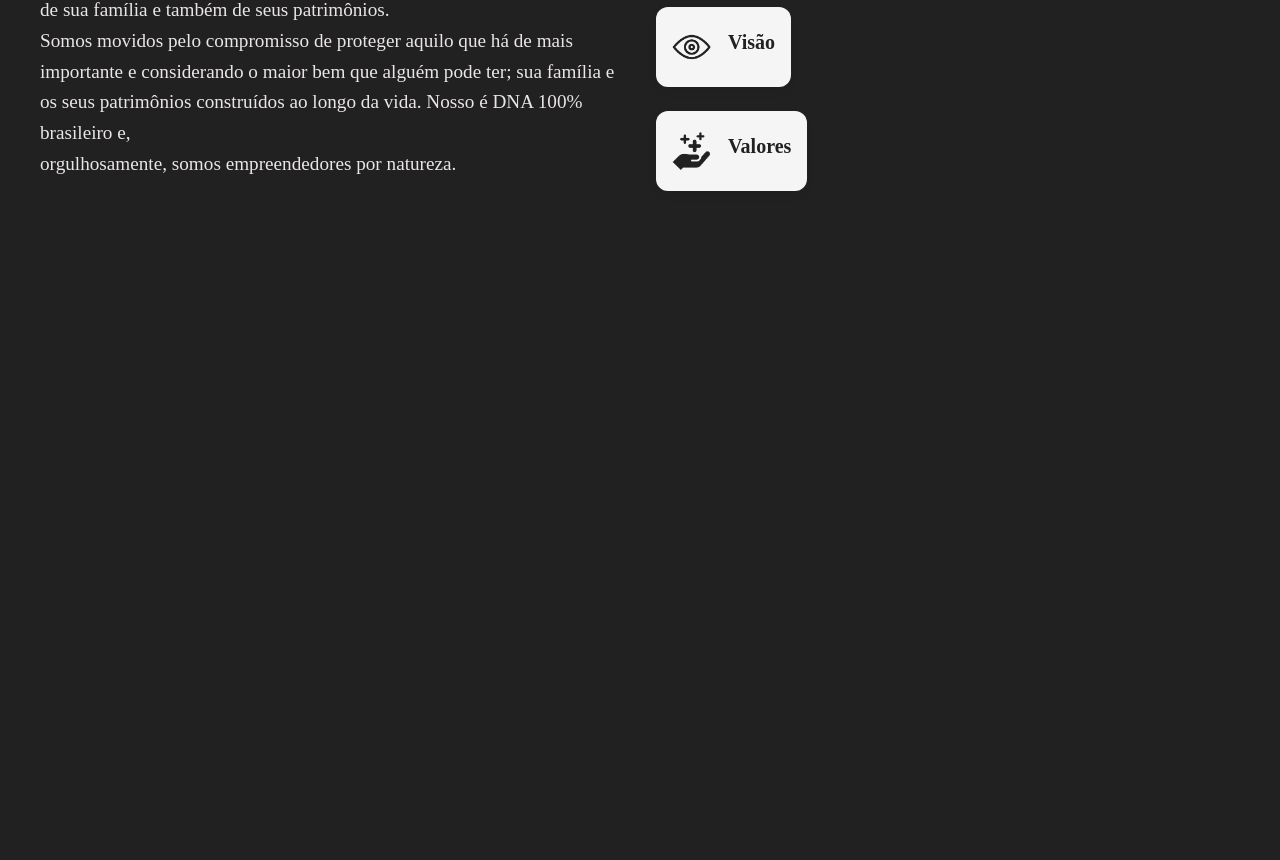
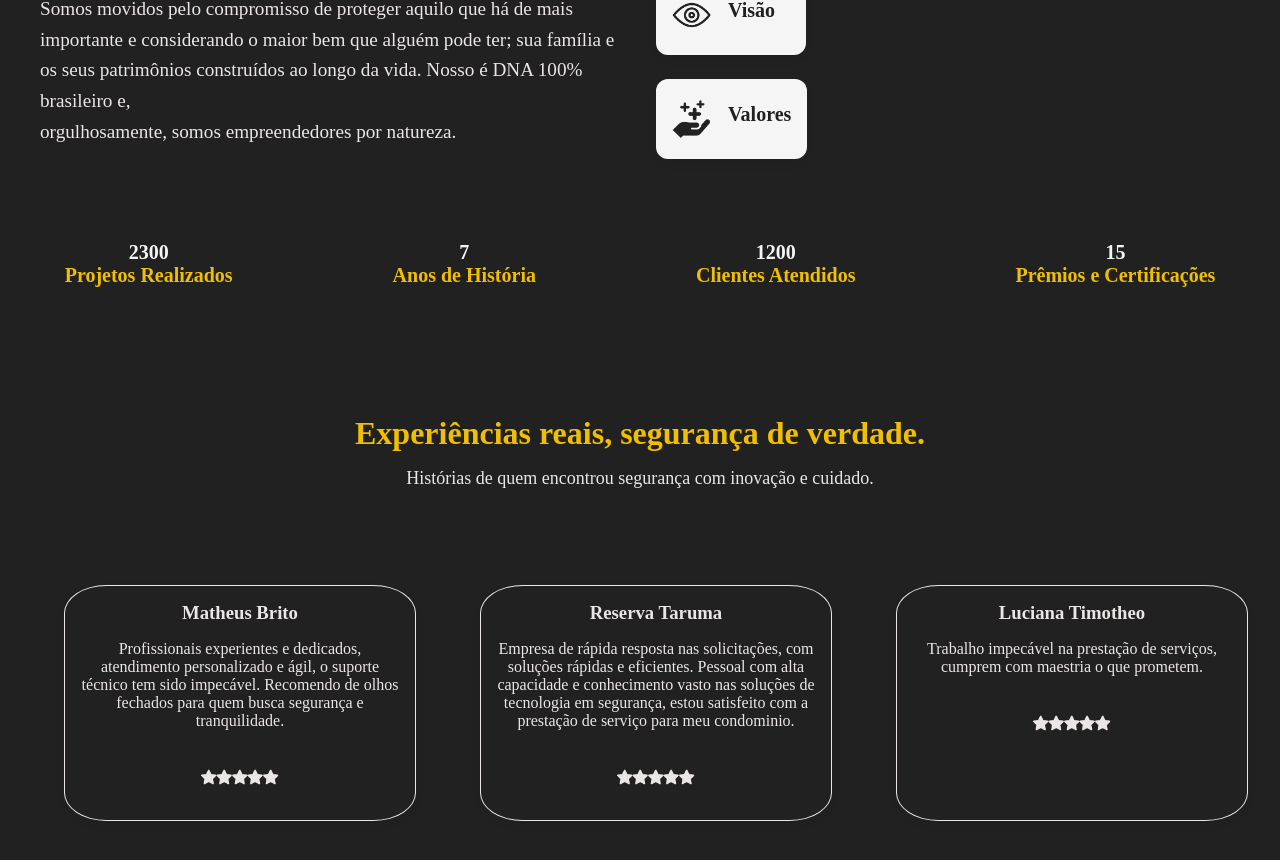
Before and after one commit to ultrapistol/JRM, a React (Vite) app: page / in a window 1280 px wide. Shown: the part 1718-2578 px from the top of the page. Before the commit the page ends 1941 px from the top, so only its background shows below. Built offline with nearby package versions, Linux system fonts and the light colour scheme.

Commit message:
Finalização de tela sobre e criação de tela clientes

```diff
--- a/src/App.jsx
+++ b/src/App.jsx
@@ -3,6 +3,7 @@ import Navbar from './components/NavBar/navbar';
 import Intro from './components/Intro/intro';
 import Servicos from './components/Serviços/servicos';
 import Sobre from './components/Sobre/sobre';
+import Clientes from './components/Clientes/clientes';
 
 
 
@@ -14,7 +15,8 @@ function App() {
             <Navbar/>
             <Intro/>
             <Servicos/>
-            <Sobre />
+            <Sobre/>
+            <Clientes/>
       </div>
 
     </>
--- /dev/null
+++ b/src/components/Clientes/clientes.css
@@ -0,0 +1,55 @@
+.clientes {
+  display: flex;
+  flex-direction: column;
+  align-items: center;
+}
+
+.ClientesTitle{
+    color: #F0BF03;
+}
+
+.ClientesSubtitle{
+    padding: 1rem;
+    font-size: 18px;
+}
+
+.ClientesCards{
+    width: 100%;
+    display: flex;
+    margin: 2rem;
+    padding-left: 2rem;
+}
+
+.ClienteContent{
+    width: 40%;
+    margin: 3rem 2rem;
+    text-align: center;
+    display: flex;
+    flex-direction: column;
+    border-color: #f5f5f5;
+    border-radius: 12%;
+    border: 1.5px solid;
+    box-shadow: 0 4px 10px rgba(0, 0, 0, 0.05);
+    transition: transform 0.3s ease;
+}
+
+.ClienteContent:hover{
+    transform: scale(1.05);
+}
+
+.NomeCliente{
+    padding: 1rem;
+}
+
+.CommentCliente{
+    padding: 0 1rem;
+}
+
+.estrelas{
+    height: 5rem;
+    width: 5rem;
+    margin-top: 0.6rem;
+    display: flex;
+    align-self:center;
+
+}
--- /dev/null
+++ b/src/components/Clientes/clientes.jsx
@@ -0,0 +1,41 @@
+import React from 'react';
+import './clientes.css';
+import estrelas from '../../assets/estrelas.png';
+
+
+const Clientes = () => {
+  return (
+    <div className="clientes">
+        <h1 className="ClientesTitle">Experiências reais, segurança de verdade.</h1>
+        <span className="ClientesSubtitle">Histórias de quem encontrou segurança com inovação e cuidado.</span>
+
+        <div className="ClientesCards">
+
+            <div className="ClienteContent">
+                <h3 className="NomeCliente">Matheus Brito</h3>
+                <span className="CommentCliente">Profissionais experientes e dedicados, atendimento personalizado e ágil, o suporte técnico tem sido impecável.
+                 Recomendo de olhos fechados para quem busca segurança e tranquilidade.</span>
+                <img src={estrelas} alt="Cinco estrelas" className="estrelas"/>
+            </div>
+
+        <div className="ClienteContent">
+            <h3 className="NomeCliente">Reserva Taruma</h3>
+            <span className="CommentCliente">Empresa de rápida resposta nas solicitações, com soluções rápidas e eficientes. Pessoal com alta capacidade e conhecimento
+                 vasto nas soluções de tecnologia em segurança, estou satisfeito com a prestação de serviço para meu condominio.</span>
+            <img src={estrelas} alt="Cinco estrelas" className="estrelas"/>
+        </div>
+
+        <div className="ClienteContent">
+            <h3 className="NomeCliente">Luciana Timotheo</h3>
+            <span className="CommentCliente">Trabalho impecável na prestação de serviços, cumprem com maestria o que prometem.</span>
+            <img src={estrelas} alt="Cinco estrelas" className="estrelas"/>
+        </div>
+
+        </div>
+    </div>
+
+
+  )
+}
+
+export default Clientes;
--- a/src/components/Serviços/servicos.css
+++ b/src/components/Serviços/servicos.css
@@ -4,7 +4,7 @@
   overflow: hidden;
   position: relative;
   padding: 2rem 0;
-  min-height: calc(100vh - 5rem); /* ou apenas remova essa linha */
+  min-height: calc(100vh - 5rem);
   flex-direction: column;
   justify-content: center;
   align-items: center;
@@ -17,6 +17,7 @@
    justify-content: center;
    align-items: center;
    text-align: center;
+   color: #F0BF03;
 }
 
 .ServicosDesc{
@@ -35,7 +36,7 @@
   max-width: 1200px;
   margin: 2rem auto;
   position: relative;
-  padding: 0 2rem; /* espaçamento interno lateral */
+  padding: 0 2rem;
 }
 
 .servicoSlide {
@@ -54,7 +55,7 @@
   display: flex;
   flex-direction: column;
   justify-content: center;
-  margin: 2px 70px; /* espaçamento horizontal entre os cards */
+  margin: 2px 70px;
   box-shadow: 0 4px 10px rgba(0, 0, 0, 0.05);
   transition: transform 0.3s ease;
 }
--- a/src/components/Sobre/sobre.css
+++ b/src/components/Sobre/sobre.css
@@ -1,5 +1,4 @@
 .sobre {
-  padding: 2rem;
   display: flex;
   flex-direction: column;
   align-items: center;
@@ -46,6 +45,7 @@
   box-shadow: 0 4px 10px rgba(0, 0, 0, 0.05);
   width: fit-content;
   max-width: 300px;
+  min-width: 150px;
   transition: max-width 0.4s ease;
   overflow: hidden;
   cursor: pointer;
@@ -85,3 +85,19 @@
   height: 2.5rem;
   margin-top: 0.3rem;
 }
+
+.NumberProjetos, .NumberAnos, .NumberClientes, .NumberPremios{
+  color: #f5f5f5;
+}
+
+.InfoComplementar{
+  display: flex;
+  flex-direction: row;
+  justify-content: space-between;
+  text-align: center;
+  margin-top: 4rem;
+  margin-bottom: 8rem;
+  gap: 10rem;
+  font-size: 20px;
+  color: #F0BF03;
+}
--- a/src/components/Sobre/sobre.jsx
+++ b/src/components/Sobre/sobre.jsx
@@ -1,8 +1,52 @@
-import React from 'react';
+import React, { useEffect, useState, useRef } from 'react';
 import './sobre.css';
 import missao from '../../assets/missao.png';
 import visao from '../../assets/visao.png';
 import valores from '../../assets/valores.png';
+
+const AnimatedNumber = ({ target }) => {
+  const [count, setCount] = useState(0);
+  const ref = useRef();
+  const hasAnimated = useRef(false);
+
+  useEffect(() => {
+    const observer = new IntersectionObserver(
+      ([entry]) => {
+        if (entry.isIntersecting && !hasAnimated.current) {
+          hasAnimated.current = true;
+          let start = 0;
+          const duration = 1500;
+          const increment = target / (duration / 16);
+
+          const animate = () => {
+            start += increment;
+            if (start < target) {
+              setCount(Math.ceil(start));
+              requestAnimationFrame(animate);
+            } else {
+              setCount(target);
+            }
+          };
+
+          animate();
+        }
+      },
+      { threshold: 0.5 }
+    );
+
+    if (ref.current) {
+      observer.observe(ref.current);
+    }
+
+    return () => {
+      if (ref.current) {
+        observer.unobserve(ref.current);
+      }
+    };
+  }, [target]);
+
+  return <span ref={ref}>{count}</span>;
+};
 
 const Sobre = () => {
   return (
@@ -50,9 +94,28 @@ const Sobre = () => {
     </div>
   </div>
 </div>
-</section>
+<br />
 
-  )
-}
+      <div className="InfoComplementar">
+        <h4 className="ProjetosRealizados">
+          <span className="NumberProjetos"><AnimatedNumber target={2300} /><br /></span> Projetos Realizados
+        </h4>
+
+        <h4 className="AnosHistoria">
+          <span className="NumberAnos"><AnimatedNumber target={7} /><br /></span> Anos de História
+        </h4>
+
+        <h4 className="ClientesAtendidos">
+          <span className="NumberClientes"><AnimatedNumber target={1200} /><br /></span> Clientes Atendidos
+        </h4>
+
+        <h4 className="PremiosCertificacoes">
+          <span className="NumberPremios"><AnimatedNumber target={15} /><br /></span> Prêmios e Certificações
+        </h4>
+
+      </div>
+    </section>
+  );
+};
 
 export default Sobre;
```
